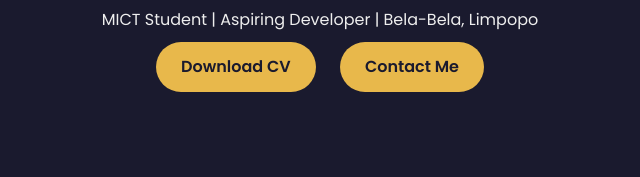
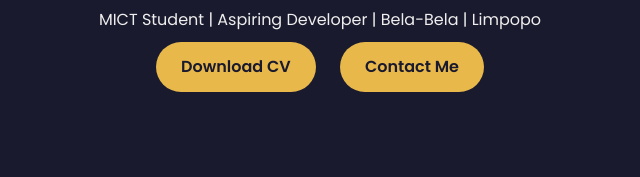
Before and after one commit to tebogoh57-byte/tebogo-portfolio, a plain HTML site: page index.html in a window 1280 px wide. Shown: the part 215-392 px from the top of the page, 320-960 px from the left. Drawn offline with Linux system fonts and the light colour scheme.

Commit message:
Update index.html

```diff
--- a/index.html
+++ b/index.html
@@ -31,7 +31,7 @@ footer{text-align:center;padding:20px;background:var(--card);margin-top:40px}
 
 <div class="hero">
 <h1>Hi, I'm <span>Tebogo Ntete</span></h1>
-<p>MICT Student | Aspiring Developer | Bela-Bela, Limpopo</p>
+<p>MICT Student | Aspiring Developer | Bela-Bela | Limpopo</p>
 <a href="#" class="btn" onclick="alert('Add your CV PDF to repo as CV.pdf')">Download CV</a>
 <a href="#contact" class="btn">Contact Me</a>
 </div>
```
